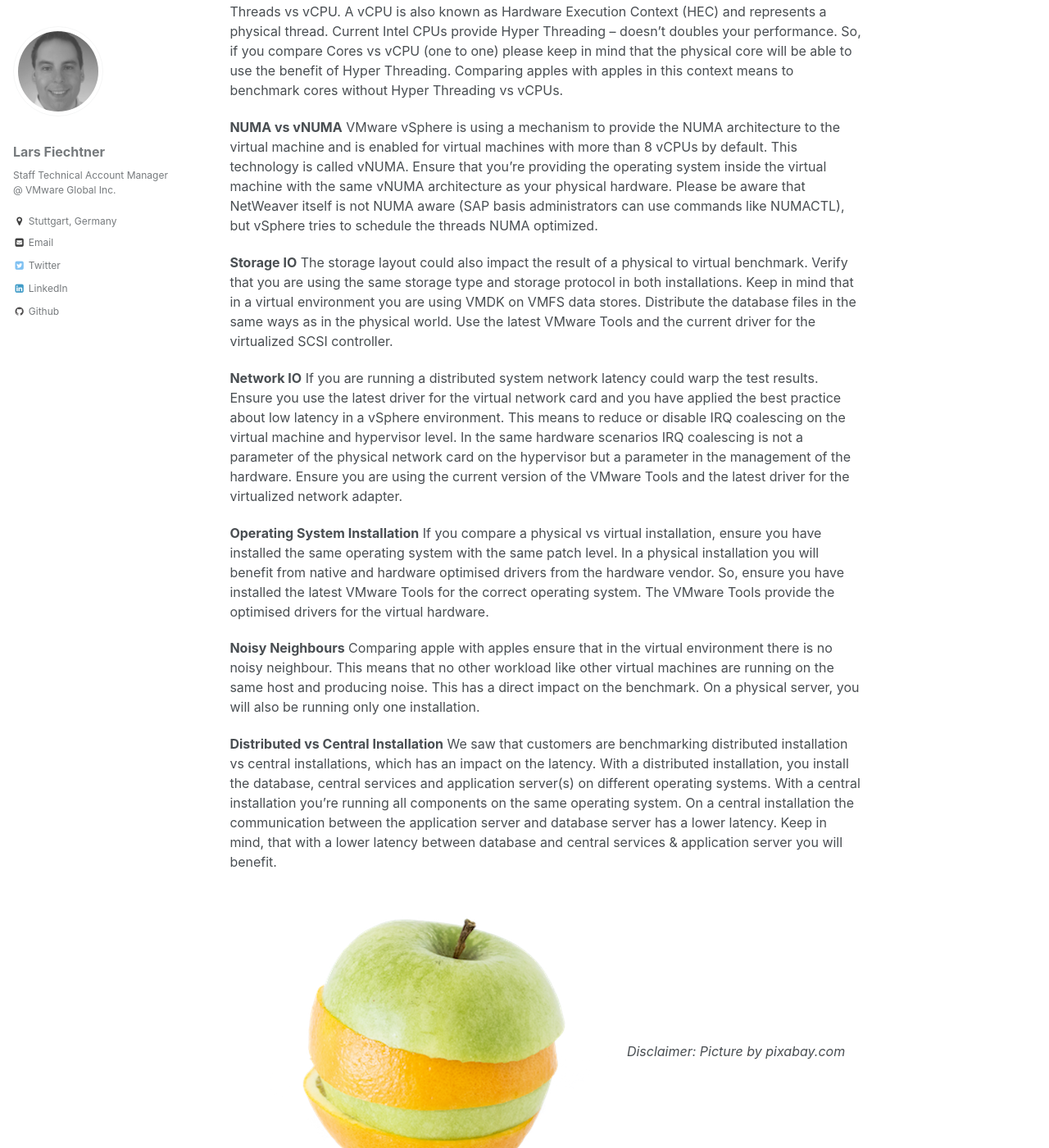
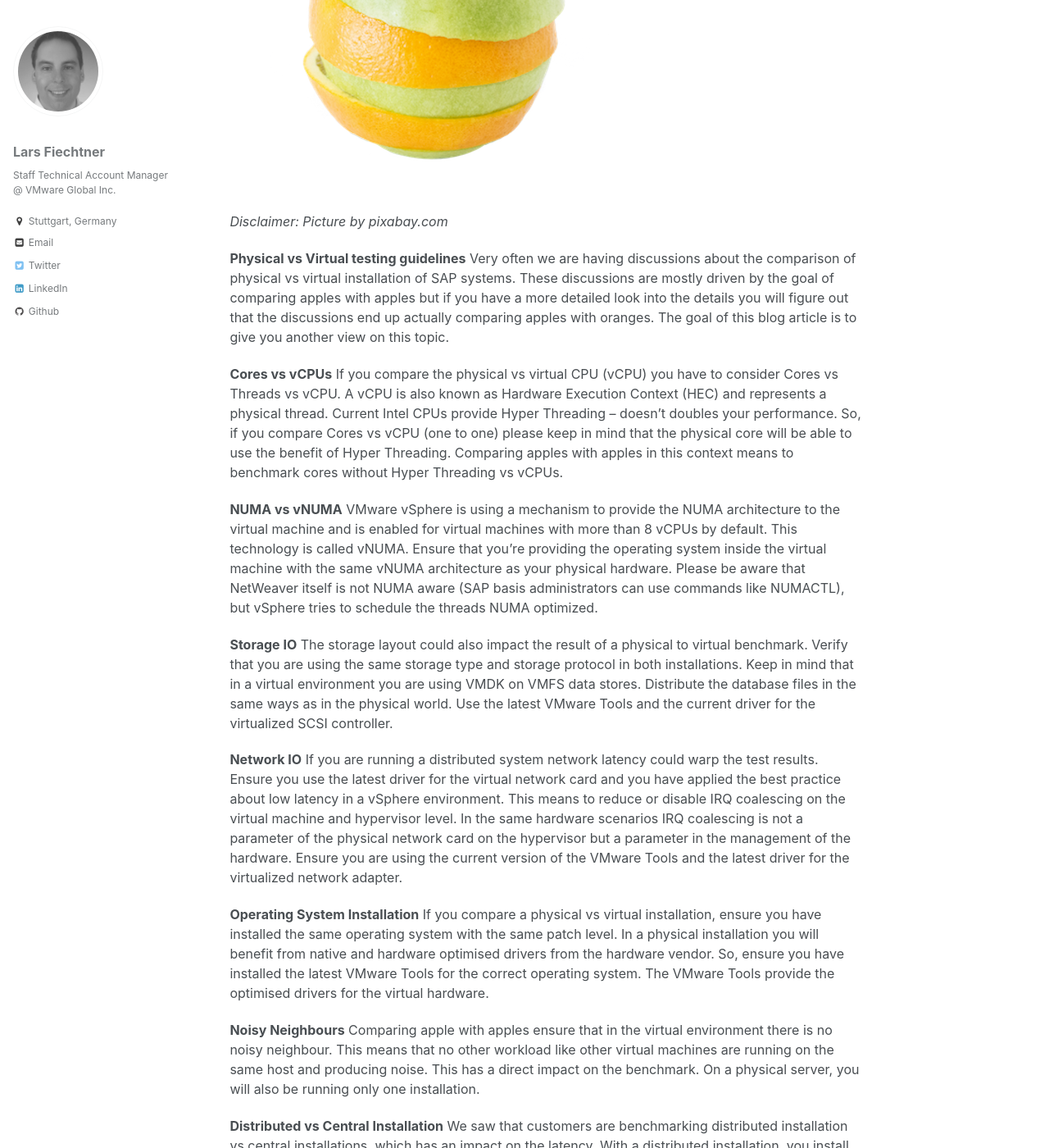
Before and after one commit to saponvmware/saponvmware, a Jekyll site: the page built from _posts/2018-04-26-Comparing Apples with Oranges.md, in a window 1280 px wide and 1400 px high, scrolled down 347 px. Shown: the whole window at 82% size. Built offline with Jekyll 4.4.1, drawn with Linux system fonts in a browser that asks for light colours.

Commit message:
Update 2018-04-26-Comparing Apples with Oranges.md

```diff
--- a/_posts/2018-04-26-Comparing Apples with Oranges.md
+++ b/_posts/2018-04-26-Comparing Apples with Oranges.md
@@ -6,6 +6,10 @@ header:
 category:
 tags: [SAP, VMware, Performance, vSphere]
 ---
+
+![Apples vs Oranges]({{ site.url }}/images/appleorange.jpg)
+
+*Disclaimer: Picture by pixabay.com*
 
 **Physical vs Virtual testing guidelines**
 Very often we are having discussions about the comparison of physical vs virtual installation of SAP systems. These discussions are mostly driven by the goal of comparing apples with apples but if you have a more detailed look into the details you will figure out that the discussions end up actually comparing apples with oranges. The goal of this blog article is to give you another view on this topic.
@@ -31,9 +35,6 @@ Comparing apple with apples ensure that in the virtual environment there is no n
 **Distributed vs Central Installation**
 We saw that customers are benchmarking distributed installation vs central installations, which has an impact on the latency. With a distributed installation, you install the database, central services and application server(s) on different operating systems. With a central installation you’re running all components on the same operating system. On a central installation the communication between the application server and database server has a lower latency. Keep in mind, that with a lower latency between database and central services & application server you will benefit.
 
-![Apples vs Oranges]({{ site.url }}/images/appleorange.jpg)
-*Disclaimer: Picture by pixabay.com*
-
 **Conclusion**
 If you are in the situation where you need to compare a physical to virtual installation, always try and compare apples with apples in all cases if possible. After you get your results, validate the results by confirming that the virtualization overhead is valid. In case the numbers are unrealistic review all components to make sure you are not comparing apples with oranges.
 
```
